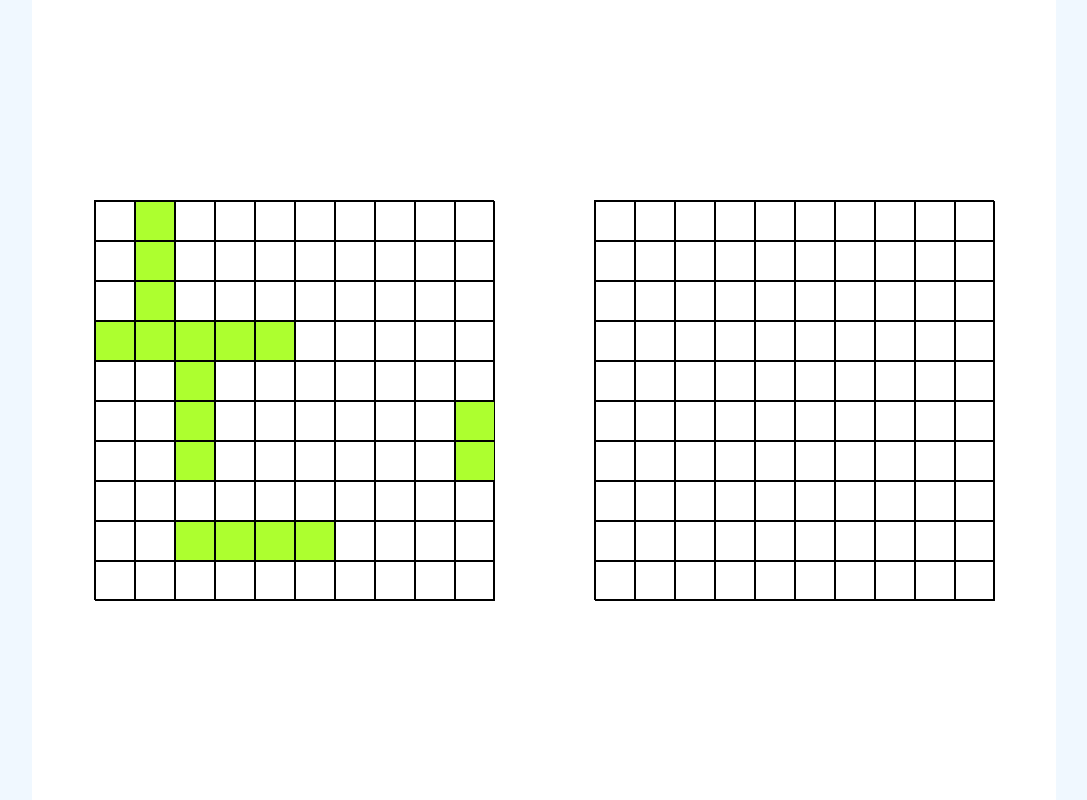
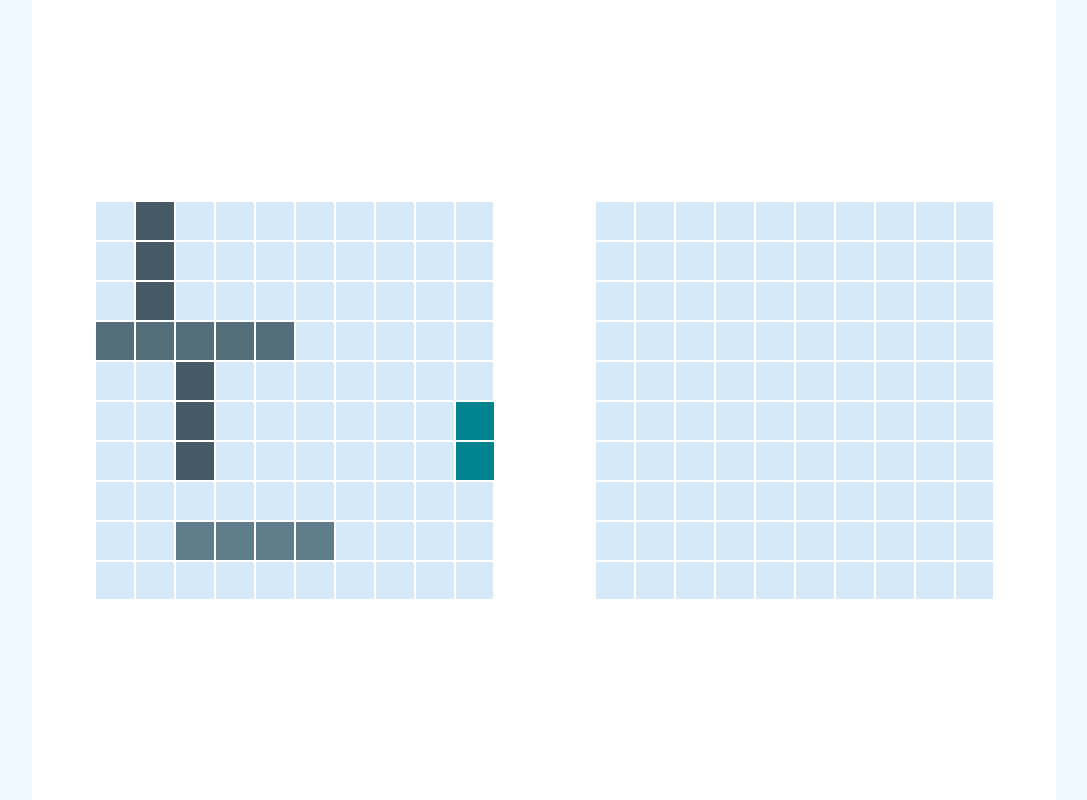
Before and after one commit to R4hul36/odin-battleship, a website with bundled scripts: page src/index.html in a window 1280 px wide. Both pictures are taken after a click on the button "Automatic". Shown: the whole page, without its empty margins (96-1183 px from the left). Built offline with nearby package versions, Linux system fonts and the light colour scheme.

Commit message:
added different colors to ships

```diff
--- a/src/modules/game.js
+++ b/src/modules/game.js
@@ -290,7 +290,6 @@ export default function gameEngine() {
 
   function resetGame() {
     gamePhase = 'setup'
-    startGame('auto')
     humanTurn = true
     computerTurn = false
     winner = null
--- a/src/modules/gameboard.js
+++ b/src/modules/gameboard.js
@@ -116,6 +116,12 @@ export default function GameBoard() {
     return isMissed
   }
 
+  function getShipAt(x,y) {
+    if(board[x][y]!== null) {
+      return board[x][y]
+    }
+  }
+
   return {
     createBoard,
     placeShip,
@@ -127,5 +133,6 @@ export default function GameBoard() {
     isMiss,
     isHit,
     isShipSunk,
+    getShipAt
   }
 }
--- a/src/modules/player.js
+++ b/src/modules/player.js
@@ -5,7 +5,7 @@ import Ship from './ship.js'
 export default function Player(name) {
   const board = GameBoard()
   board.createBoard()
-  const fleet = [Ship(2, 'Corvettes'), Ship(3, 'Destroyers'), Ship(3, 'Destroyers'), Ship(4, 'Cruisers'), Ship(5, "Aircraft Carriers")]
+  const fleet = [Ship(2, 'Corvettes', "#00838f"), Ship(3, 'Destroyers', "#455a64"), Ship(3, 'Destroyers', "#455a64"), Ship(4, 'Cruisers', "#607d8b"), Ship(5, "Aircraft Carriers", "#546e7a")]
 
   function getPlayerName() {
     return name
@@ -54,6 +54,11 @@ export default function Player(name) {
     return board.getPlacedShipsCount()
   }
 
+  function getShipAt(x,y) {
+    return board.getShipAt(x,y)
+  }
+
+
   return {
     getPlayerName,
     placeShip,
@@ -66,5 +71,6 @@ export default function Player(name) {
     isShip,
     isMiss,
     isHit,
+    getShipAt
   }
 }
--- a/src/modules/renderBoard.js
+++ b/src/modules/renderBoard.js
@@ -21,13 +21,15 @@ export default function renderGameBoard(
         }
         if (player.isHit(i, j)) {
           cell.classList.add('ship-hit')
-          const dmgIndicator = document.createElement('p')
+          const dmgIndicator = document.createElement('span')
           dmgIndicator.textContent = 'x'
           cell.appendChild(dmgIndicator)
         } else if (player.isMiss(i, j)) {
           cell.classList.add('miss')
         } else if (!hideShip && player.isShip(i, j)) {
           cell.classList.add('ship')
+          const color = player.getShipAt(i,j).shipInfo().color
+          cell.style.backgroundColor = color
         }
       }
 
--- a/src/modules/ship.js
+++ b/src/modules/ship.js
@@ -1,4 +1,4 @@
-export default function Ship(length, type, count = 0) {
+export default function Ship(length, type, color, count = 0) {
   let hitCount = count
   function hit() {
     hitCount++
@@ -9,7 +9,7 @@ export default function Ship(length, type, count = 0) {
   }
 
   function shipInfo() {
-    return {type, length}
+    return {type, length, color}
   }
 
 
--- a/src/styles.css
+++ b/src/styles.css
@@ -26,7 +26,8 @@ body {
 .board {
   height: 400px;
   width: 400px;
-  border: 0.5px solid black;
+  border: 1px solid white;
+  background-color: rgb(214, 233, 249);
   display: grid;
   grid-template-columns: repeat(10, 1fr);
 }
@@ -37,19 +38,24 @@ body {
 }
 
 .cell {
-  border: 0.5px solid black;
+  border: 1px solid white;
   width: 40px;
   height: 40px;
-  display: grid;
-  place-items: center;
+  /* display: grid;
+  place-items: center; */
+  display: flex;
+  align-items: center;
+  justify-content: center;
 }
 
-.cell p {
+.cell span {
   color: red;
+
 }
 
 .ship {
-  background-color: greenyellow;
+  /* background-color: red; */
+
 }
 
 .ship-sunk {
@@ -58,10 +64,15 @@ body {
 
 .ship-hit {
   text-align: center;
+  background-color: rgb(248, 220, 220);
+}
+
+.ship-sunk {
+  background-color: lightcoral;
 }
 
 .miss {
-  background-color: lightblue;
+  background-color: rgb(127, 207, 234);
 }
 
 .msg-container,
```
